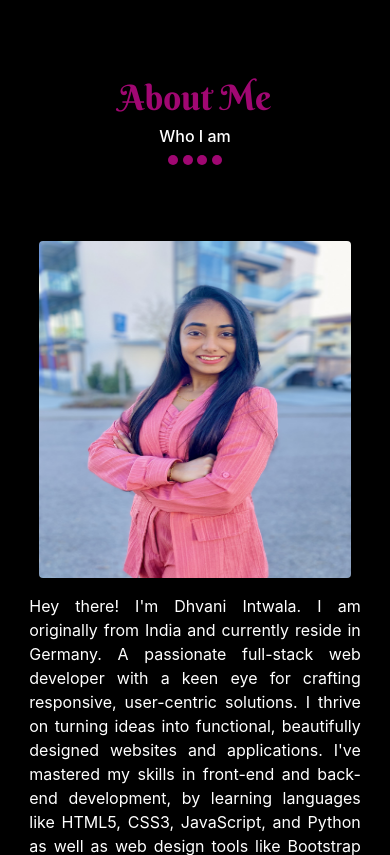
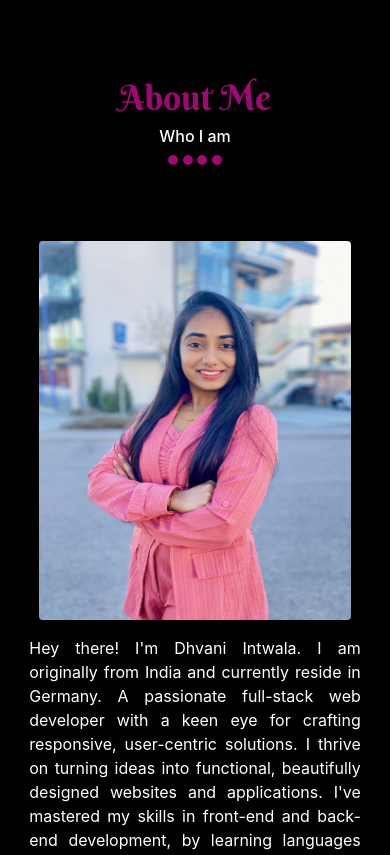
Before and after one commit to Dhvani-intwala/portfolio, a Django app: page / in a window 390 px wide. Shown: the part 756-1611 px from the top of the page. Run offline with Django 5.2, Linux system fonts and the light colour scheme; some libraries are stand-ins or nearby versions; some web fonts are replaced.

Commit message:
Change about me image size

```diff
--- a/static/css/style.css
+++ b/static/css/style.css
@@ -400,7 +400,7 @@ hr{
 
     .rounded{
         width: 80vw;
-        height: 40vh;
+        height: 45vh;
         margin: auto;
         display: block;
     }
```
